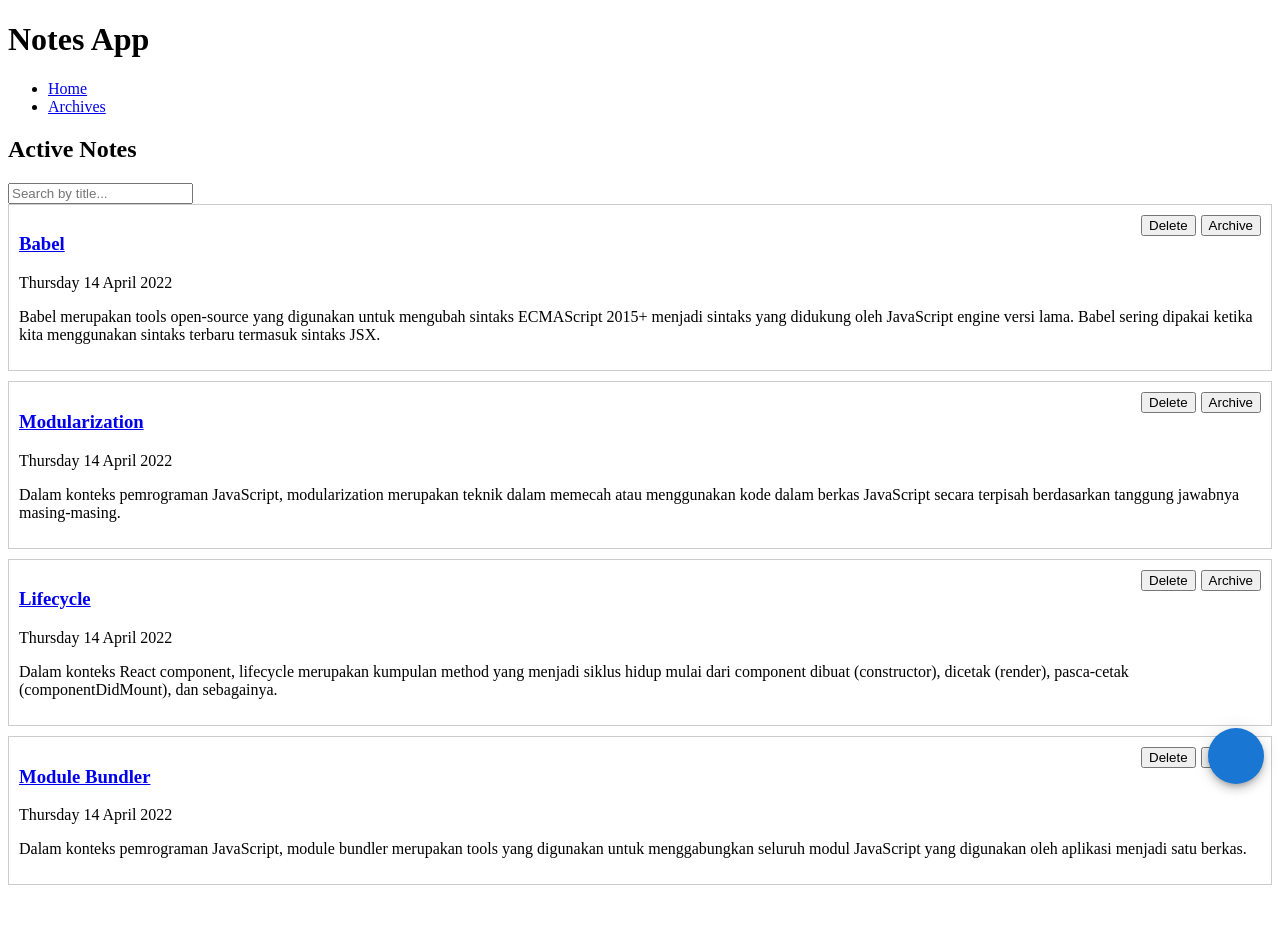
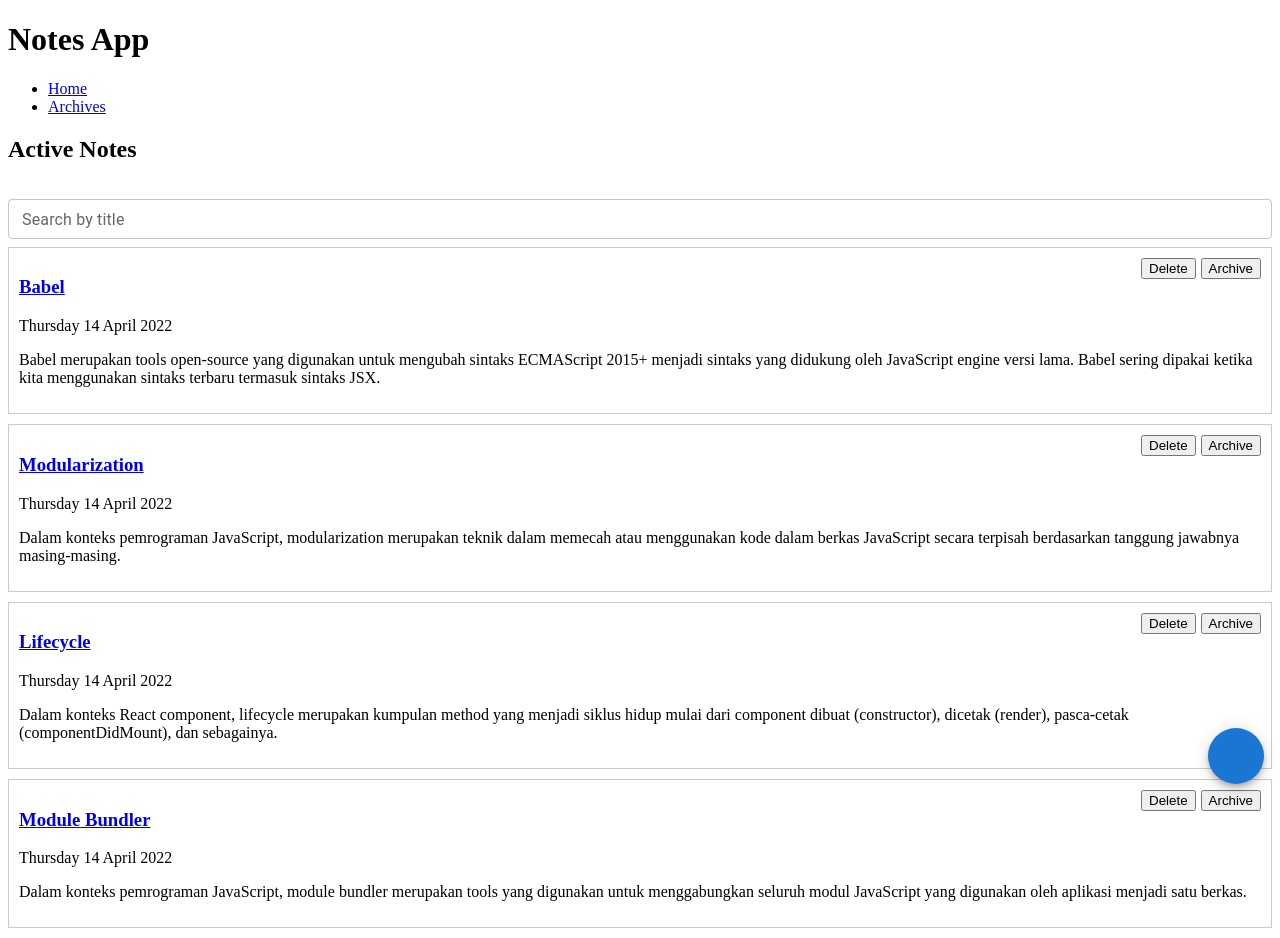
Before and after one commit to carloabimanyu/notes-app-spa, a React (Vite) app: page / in a window 1280 px wide. Before the commit the page ends 895 px from the top, so only its background shows below. Built offline with nearby package versions, Linux system fonts and the light colour scheme; some icons are missing.

Commit message:
feat(ui): replace search input with MUI TextField

```diff
--- a/src/components/SearchBar.jsx
+++ b/src/components/SearchBar.jsx
@@ -1,11 +1,16 @@
+import TextField from "@mui/material/TextField";
+
 function SearchBar({ keyword, onKeywordChange }) {
     return (
         <form>
-            <input
-                type="text"
-                placeholder="Search by title..."
+            <TextField
+                label="Search by title"
+                variant="outlined"
                 value={keyword}
                 onChange={(event) => onKeywordChange(event.target.value)}
+                fullWidth
+                size="small"
+                margin="normal"
             />
         </form>
     );
```
